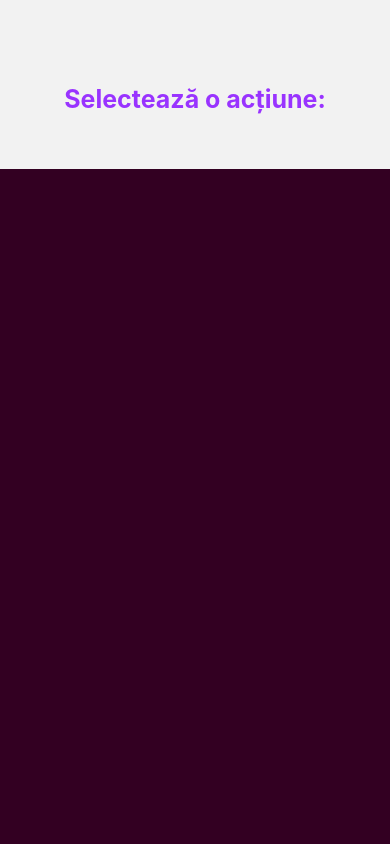
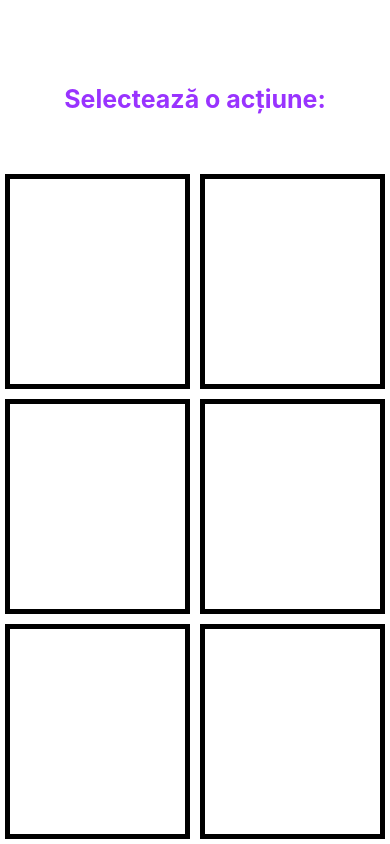
Before and after one commit to ralucaciulpan/CommuniTIM, a React Native app in the folder CommunitimUI/: screen /screen_action in a window 390 px wide. Built offline with nearby package versions, Linux system fonts and the light colour scheme.

Commit message:
added button divs -actionPage

```diff
--- a/CommunitimUI/src/screens/ActionPage.js
+++ b/CommunitimUI/src/screens/ActionPage.js
@@ -10,7 +10,24 @@ export default function ActionPage(){
                 </Text>
             </View>
             <View style={styles.body}>
+                <View style={styles.div1}>
+                    <View style={styles.div1button1}>
 
+                    </View>
+
+                    <View style={styles.div1button2}>
+
+                    </View>
+
+                </View>
+                <View style={styles.div2}>
+                    <View style={styles.div2button1}></View>
+                    <View style={styles.div2button2}></View>
+                </View>
+                <View style={styles.div3}>
+                    <View style={styles.div3button1}></View>
+                    <View style={styles.div3button2}></View>
+                </View>
             </View>
         </View>
     )
@@ -19,6 +36,7 @@ export default function ActionPage(){
 const styles = StyleSheet.create({
     container:{
         flex:1,
+        backgroundColor:"#fff"
     },
     header:{
         flex:1,
@@ -33,6 +51,64 @@ const styles = StyleSheet.create({
     },
     body:{
         flex:4,
-        backgroundColor:'#302',
+    },
+    div1:{
+        flex:2,
+        flexDirection:"row",
+        backgroundColor:"#fff"
+    },
+    div2:{
+        flex:2,
+        flexDirection:"row",
+        backgroundColor:"#fff"
+    },
+    div3:{
+        flex:2,
+        flexDirection:"row"
+    },
+    div1button1:{
+        flex:1,
+        backgroundColor:"#fff",
+        borderWidth:5,
+        margin:5
+    },
+    div1button2:{
+        flex:1,
+        backgroundColor:"#fff",
+        borderWidth:5,
+        margin:5
+    },
+    div2button1:{
+        flex:1,
+        backgroundColor:"#fff",
+        borderWidth:5,
+        margin:5
+    },
+    div2button2:{
+        flex:1,
+        backgroundColor:"#fff",
+        borderWidth:5,
+        margin:5
+    },
+    div3button1:{
+        flex:1,
+        backgroundColor:"#fff",
+        borderWidth:5,
+        margin:5
+    },
+    div3button2:{
+        flex:1,
+        backgroundColor:"#fff",
+        borderWidth:5,
+        margin:5
+    },
+    plus:{
+        resizeMode:'stretch',
+    },
+    plusText:{
+        fontWeight:'bold',
+        fontSize:15,
+        marginBottom:25,
+        alignSelf:'center'
     }
 })
```
Also changed, not shown: CommunitimUI/src/utils/plusSign.png (added).
